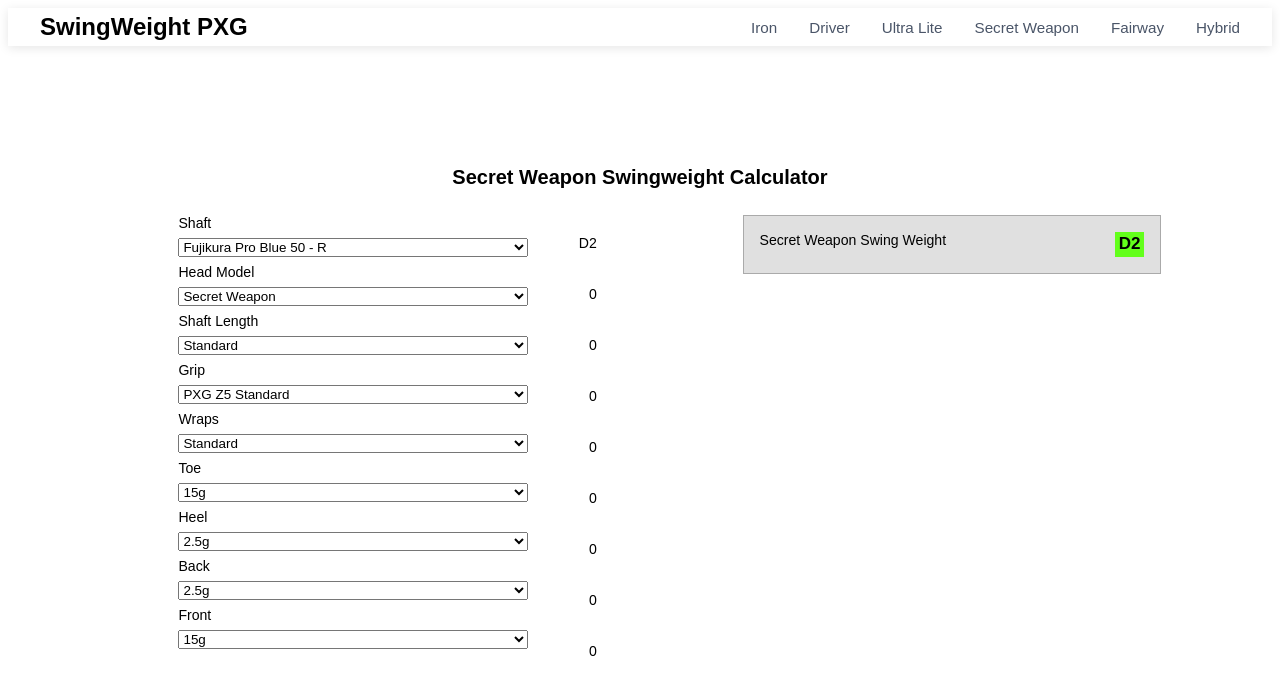
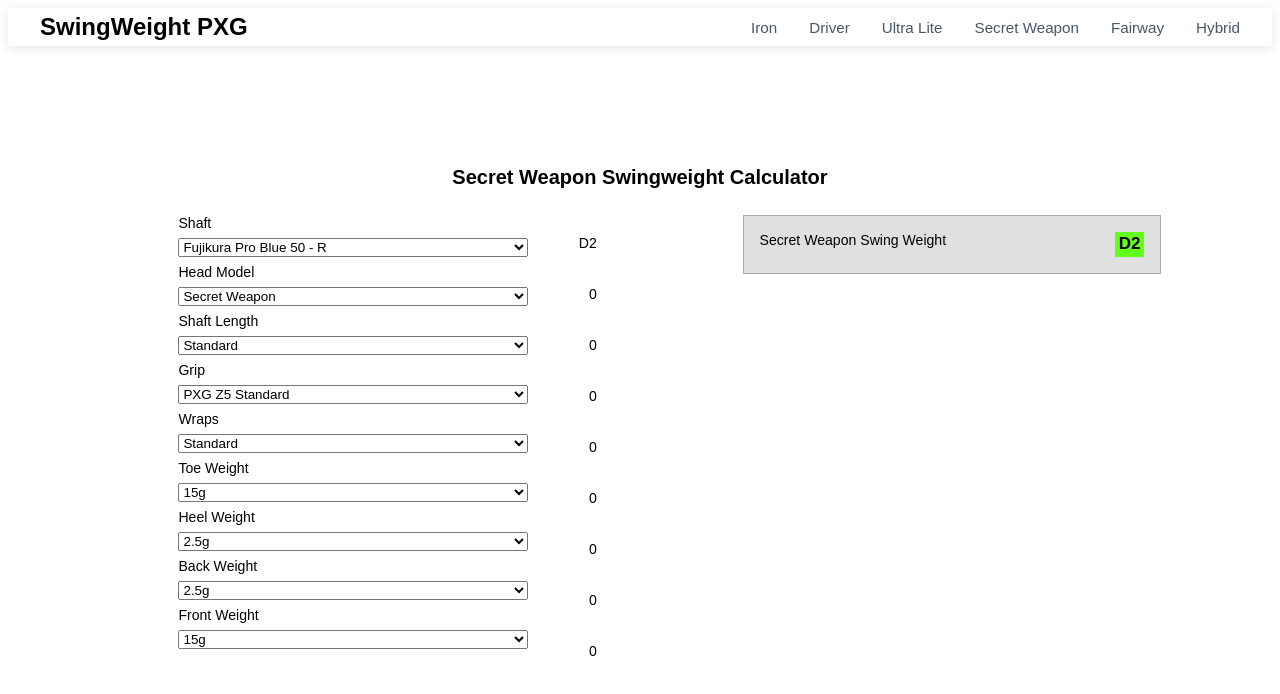
Before and after one commit to renemontoy/swingcalculator, a React (Vite) app in the folder client/: page /secretweapon in a window 1280 px wide. Shown: the top 694 px of the page. Built offline with nearby package versions, Linux system fonts and the light colour scheme.

Commit message:
Change labels

```diff
--- a/client/src/Driver.jsx
+++ b/client/src/Driver.jsx
@@ -455,21 +455,21 @@
               ))}
             </select>
 
-            <label>Toe</label>
+            <label>Toe Weight</label>
             <select style={styles.selectcontainer} value={toe} onChange={(e) => setToe(e.target.value)}>
               {Object.keys(getToeOptions()).map((item) => (
                 <option key={item}>{item}</option>
               ))}
             </select>
 
-            <label>Heel</label>
+            <label>Heel Weight</label>
             <select style={styles.selectcontainer} value={heel} onChange={(e) => setHeel(e.target.value)}>
               {Object.keys(getHeelOptions()).map((item) => (
                 <option key={item}>{item}</option>
               ))}
             </select>
 
-            <label>Back</label>
+            <label>Back Weight</label>
             <select style={styles.selectcontainer} value={back} onChange={(e) => setBack(e.target.value)}>
               {Object.keys(getBackOptions()).map((item) => (
                 <option key={item}>{item}</option>
--- a/client/src/Fairway.jsx
+++ b/client/src/Fairway.jsx
@@ -408,21 +408,21 @@
               ))}
             </select>
 
-            <label>Toe</label>
+            <label>Toe Weight</label>
             <select style={styles.selectcontainer} value={toe} onChange={(e) => setToe(e.target.value)}>
               {Object.keys(getToeOptions()).map((item) => (
                 <option key={item}>{item}</option>
               ))}
             </select>
 
-            <label>Heel</label>
+            <label>Heel Weight</label>
             <select style={styles.selectcontainer} value={heel} onChange={(e) => setHeel(e.target.value)}>
               {Object.keys(getHeelOptions()).map((item) => (
                 <option key={item}>{item}</option>
               ))}
             </select>
 
-            <label>Back</label>
+            <label>Back Weight</label>
             <select style={styles.selectcontainer} value={back} onChange={(e) => setBack(e.target.value)}>
               {Object.keys(getBackOptions()).map((item) => (
                 <option key={item}>{item}</option>
--- a/client/src/Hybrid.jsx
+++ b/client/src/Hybrid.jsx
@@ -374,21 +374,21 @@
               ))}
             </select>
 
-            <label>Toe</label>
+            <label>Toe Weight</label>
             <select style={styles.selectcontainer} value={toe} onChange={(e) => setToe(e.target.value)}>
               {Object.keys(getToeOptions()).map((item) => (
                 <option key={item}>{item}</option>
               ))}
             </select>
 
-            <label>Heel</label>
+            <label>Heel Weight</label>
             <select style={styles.selectcontainer} value={heel} onChange={(e) => setHeel(e.target.value)}>
               {Object.keys(getHeelOptions()).map((item) => (
                 <option key={item}>{item}</option>
               ))}
             </select>
 
-            <label>Back</label>
+            <label>Back Weight</label>
             <select style={styles.selectcontainer} value={back} onChange={(e) => setBack(e.target.value)}>
               {Object.keys(getBackOptions()).map((item) => (
                 <option key={item}>{item}</option>
--- a/client/src/IronG8.jsx
+++ b/client/src/IronG8.jsx
@@ -65,8 +65,8 @@
 
   const headList = {
     "Gen 8 0311 XP - 7 Iron": 0,
-    "0311 P - 7 Iron": 0,
-    "0317 T - 7 Iron": 0,
+    "Gen 8 0311 P - 7 Iron": 0,
+    "Gen 8 0317 T - 7 Iron": 0,
   };
 
   const lengthList = {
@@ -410,7 +410,7 @@
               ))}
             </select>
 
-            <label>Toe</label>
+            <label>Toe Weight</label>
             <select style={styles.selectcontainer} value={toe} onChange={(e) => setToe(e.target.value)}>
               {toeList.map((item) => (
                 <option key={item} value={item}>
@@ -419,7 +419,7 @@
               ))}
             </select>
 
-            <label>Heel</label>
+            <label>Heel Weight</label>
             <select style={styles.selectcontainer} value={heel} onChange={(e) => setHeel(e.target.value)}>
               {heelList.map((item) => (
                 <option key={item} value={item}>
--- a/client/src/Secretweapon.jsx
+++ b/client/src/Secretweapon.jsx
@@ -401,28 +401,28 @@
               ))}
             </select>
 
-            <label>Toe</label>
+            <label>Toe Weight</label>
             <select style={styles.selectcontainer} value={toe} onChange={(e) => setToe(e.target.value)}>
               {Object.keys(getToeOptions()).map((item) => (
                 <option key={item}>{item}</option>
               ))}
             </select>
 
-            <label>Heel</label>
+            <label>Heel Weight</label>
             <select style={styles.selectcontainer} value={heel} onChange={(e) => setHeel(e.target.value)}>
               {Object.keys(getHeelOptions()).map((item) => (
                 <option key={item}>{item}</option>
               ))}
             </select>
 
-            <label>Back</label>
+            <label>Back Weight</label>
             <select style={styles.selectcontainer} value={back} onChange={(e) => setBack(e.target.value)}>
               {Object.keys(getBackOptions()).map((item) => (
                 <option key={item}>{item}</option>
               ))}
             </select>
 
-            <label>Front</label>
+            <label>Front Weight</label>
             <select style={styles.selectcontainer} value={front} onChange={(e) => setFront(e.target.value)}>
               {Object.keys(getFrontOptions()).map((item) => (
                 <option key={item}>{item}</option>
--- a/client/src/Ultralite.jsx
+++ b/client/src/Ultralite.jsx
@@ -449,7 +449,7 @@
               ))}
             </select>
 
-            <label>Back</label>
+            <label>Back Weight</label>
             <select style={styles.selectcontainer} value={back} onChange={(e) => setBack(e.target.value)}>
               {Object.keys(getBackOptions()).map((item) => (
                 <option key={item}>{item}</option>
```
